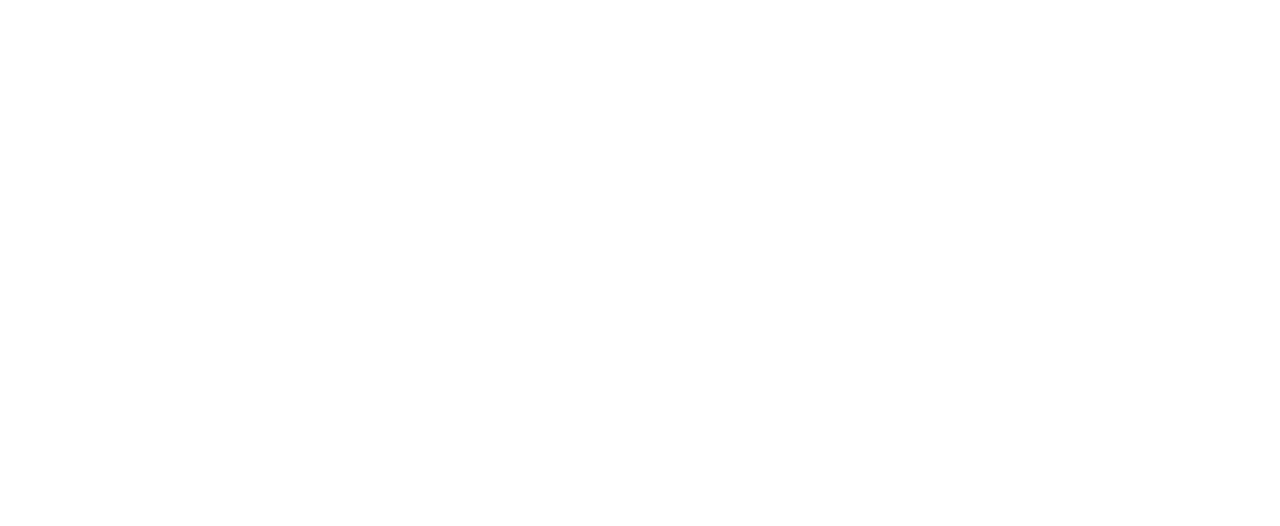
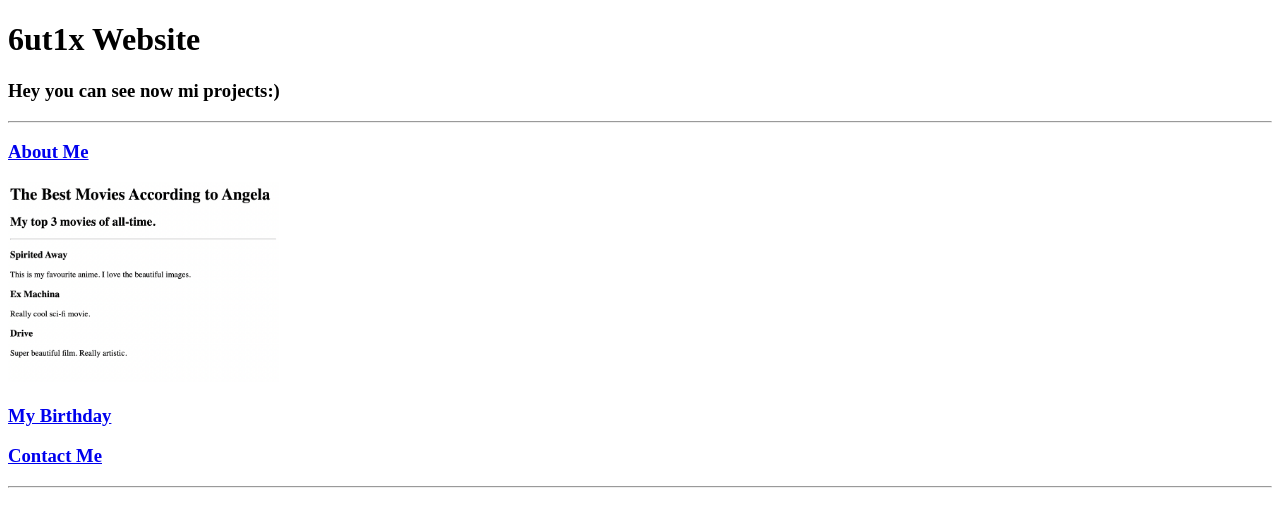
Before and after one commit to 6ut1x/html-portafolio, a plain HTML site: page index.html in a window 1280 px wide. Drawn offline with Linux system fonts and the light colour scheme.

Commit message:
Update index.html

```diff
--- a/index.html
+++ b/index.html
@@ -1,15 +1,20 @@
-<!-- TODO 1: Create the HTML Boilerplate -->
+<!DOCTYPE html>
+<html lang="en">
+    <head>
+        <meta charset="UTF-8">
+        <meta name="viewport" content="width=device-width, initial-scale=1.0">
+        <title>6ut1x Website</title>
+    </head>
 
-<!-- TODO 2: Add Your previous projects' HTML into the public folder -->
+    <body>
+        <h1>6ut1x Website</h1>
+        <h3>Hey you can see now mi projects:)</h3>
 
-<!-- TODO 3: Take screenshots of your project previews and add the images to the images folder -->
-
-<!-- TODO 4: Add titles/subtitles etc. -->
-
-<!-- TODO 5: Add a link to the project pages -->
-
-<!-- TODO 6: Add images to show the project previews
-HINT for TODO 6: You can use the height attribute set to 200 to make the image smaller:
-https://developer.mozilla.org/en-US/docs/Web/HTML/Element/img#attr-height -->
-
-<!-- TODO 7: Add the Contact Me and About Me page links -->
+        <hr />
+        <h3><a href="./public/about.html">About Me</a></h3>
+        <img src="./assets/images/movie-ranking.png" height="200" alt="movie ranking project preview"/>
+        <h3><a href="./public/birthday-invite.html">My Birthday</a></h3>
+        <h3><a href="./public/contact.html">Contact Me</a></h3>
+        <hr />
+    </body>
+</html>
```
